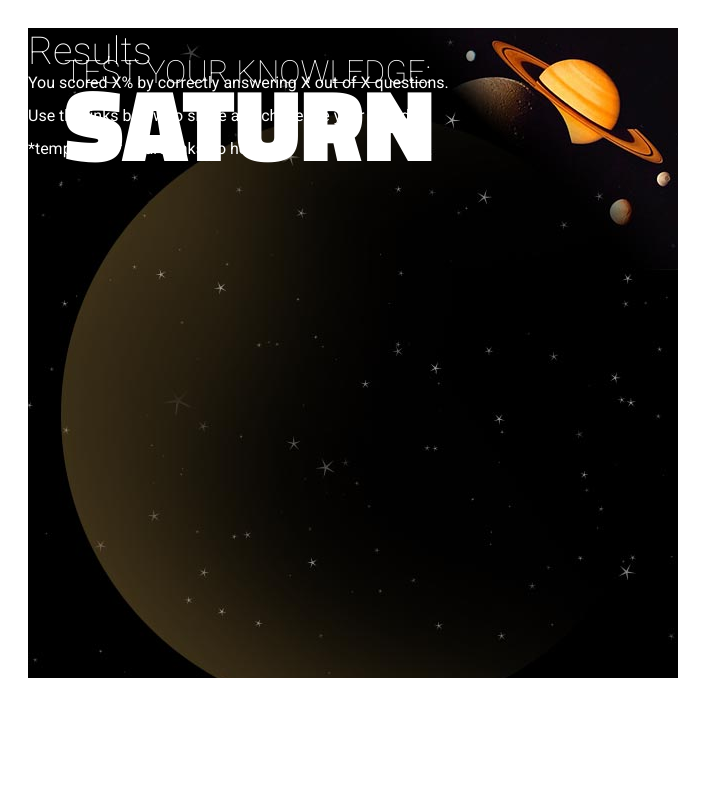
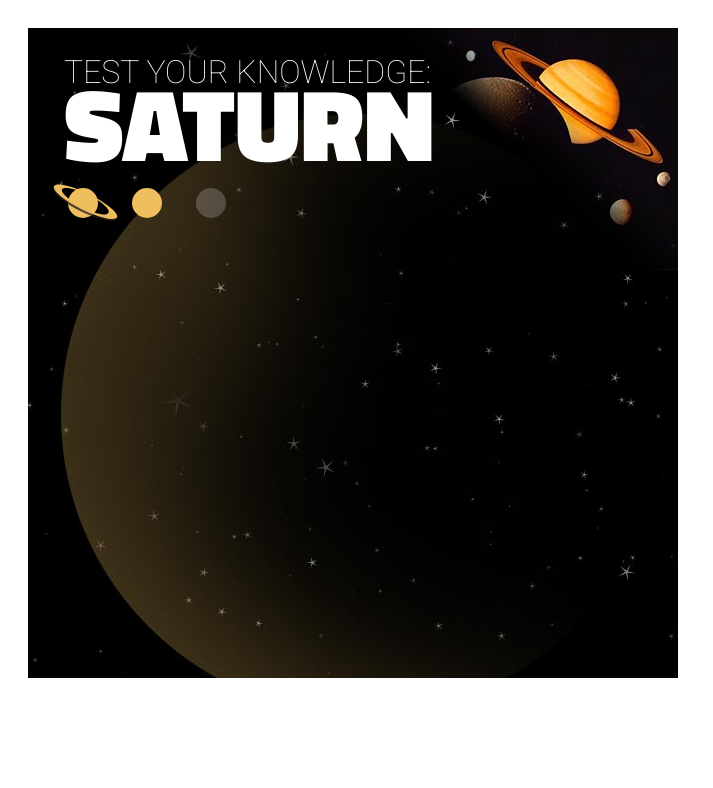
Before and after one commit to joshcunningsworth/saturnQuiz, a plain HTML site: page index.html in a window 1280 px wide. Shown: the whole page, without its empty margins (0-713 px from the left). Drawn offline with Linux system fonts and the light colour scheme.

Commit message:
added progress bar and updated styles

```diff
--- a/css/quiz.css
+++ b/css/quiz.css
@@ -30,6 +30,22 @@ body{ background-color: #fff; padding: 20px; }
     display: inline-block; cursor: pointer; background-color: #c04b01;
     color: #fff; text-decoration: none; padding: 5px 15px; border-radius: 6px;
 }
+
+
+/* --- progress --- */
+#myQuiz .progress{ width: 550px; position: absolute; top: 160px; left: 40px; }
+#myQuiz .progress div{
+    position: relative; display: inline-block; width: 30px; height: 30px; margin-right: 30px;
+    border-radius: 50%; background-color: rgba(255,255,255,0.2); transition: background-color 1s;
+}
+
+#myQuiz .progress div::after{
+    content:''; display: block; position: absolute; top: -60px; left: -15px; width: 65px; height: 45px;
+    background: url(../images/ring.svg) no-repeat 0px 0px; transition: opacity 1s, top 1s; opacity: 0;
+}
+
+#myQuiz .progress div.on, #myQuiz .progress div.answered{ background-color: #efbe5e; }
+#myQuiz .progress div.correct::after{ top: -5px; opacity: 1; }
 
 
 /* --- intro --- */
@@ -72,3 +88,12 @@ body{ background-color: #fff; padding: 20px; }
 
 
 /* --- results --- */
+#myQuiz .results{ position: absolute; top: 225px; left: 660px; width: 40px; }
+#myQuiz .results .share{ margin-top: 40px; }
+#myQuiz .results .share a.btn{
+    margin-right: 20px; padding: 9px 15px 8px 42px; background-repeat: no-repeat;
+    background-position: 10px 5px; background-size: 25px 25px
+}
+
+#myQuiz .results .share a.btn .email{ background-color: #f0a121; background-image: url(../images/icon_email.svg); }
+#myQuiz .results .share a.btn .twitter{ background-color: #59adeb; background-image: url(../images/icon_twitter.svg); }
--- a/index.html
+++ b/index.html
@@ -10,7 +10,11 @@
 
 		<div id="myQuiz">
 			<h1>Test Your Knowledge: <span>Saturn</span></h1>
-			<div class="progress"></div>
+			<div class="progress">
+				<div class="answered correct"></div>
+				<div class="on"></div>
+				<div></div>
+			</div>
 
 			<div class="intro">
 				<h2>Welcome</h2>
@@ -37,7 +41,10 @@
 				<h3>Results</h3>
 				<p>You scored X% by correctly answering X out of X questions.</p>
 				<p>Use the links below to share and challenge your friends!</p>
-				<div class="share">*temporarily* Share links go here</div>
+				<div class="share">
+					<a class="btn email" href="#">Email</a>
+					<a class="btn twitter" href="#">Tweet</a>
+				</div>
 			</div>
 
 		</div>
```
Also changed, not shown: README.md.
